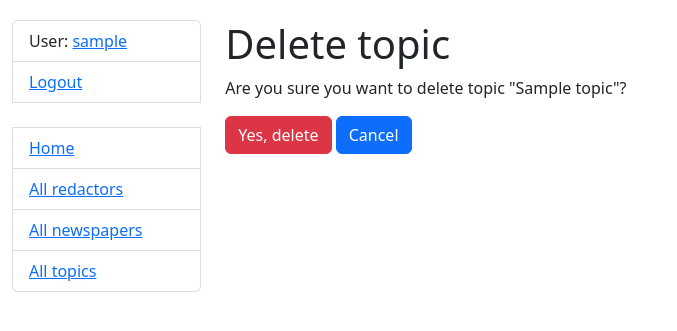
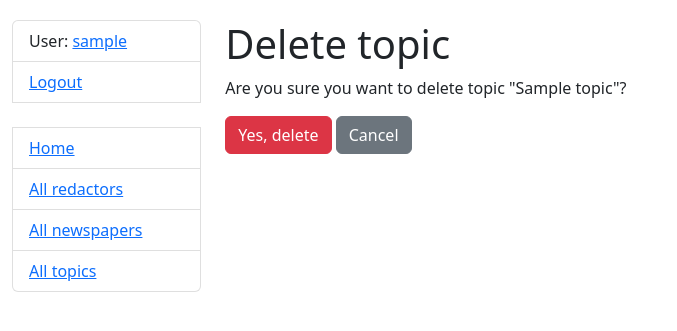
Before and after one commit to vmyronets/news_agency, a Django app: page /topics/1/delete/ in a window 1280 px wide. Shown: the top 331 px of the page, without its empty margins (0-677 px from the left). Run offline with Django 5.2, Linux system fonts and the light colour scheme; a user stored in the database is signed in; tables that the repository leaves empty hold one stand-in row (values such as "Sample post").

Commit message:
Update 'Cancel' button style in topic delete template

```diff
--- a/templates/news/topic_confirm_delete.html
+++ b/templates/news/topic_confirm_delete.html
@@ -6,6 +6,6 @@
   <form action="" method="post">
   {% csrf_token %}
   <input type="submit" value="Yes, delete" class="btn btn-danger">
-  <a href="{% url 'news:topic-list' %}" class="btn btn-primary">Cancel</a>
+  <a href="{% url 'news:topic-list' %}" class="btn btn-secondary">Cancel</a>
   </form>
 {% endblock %}
```
